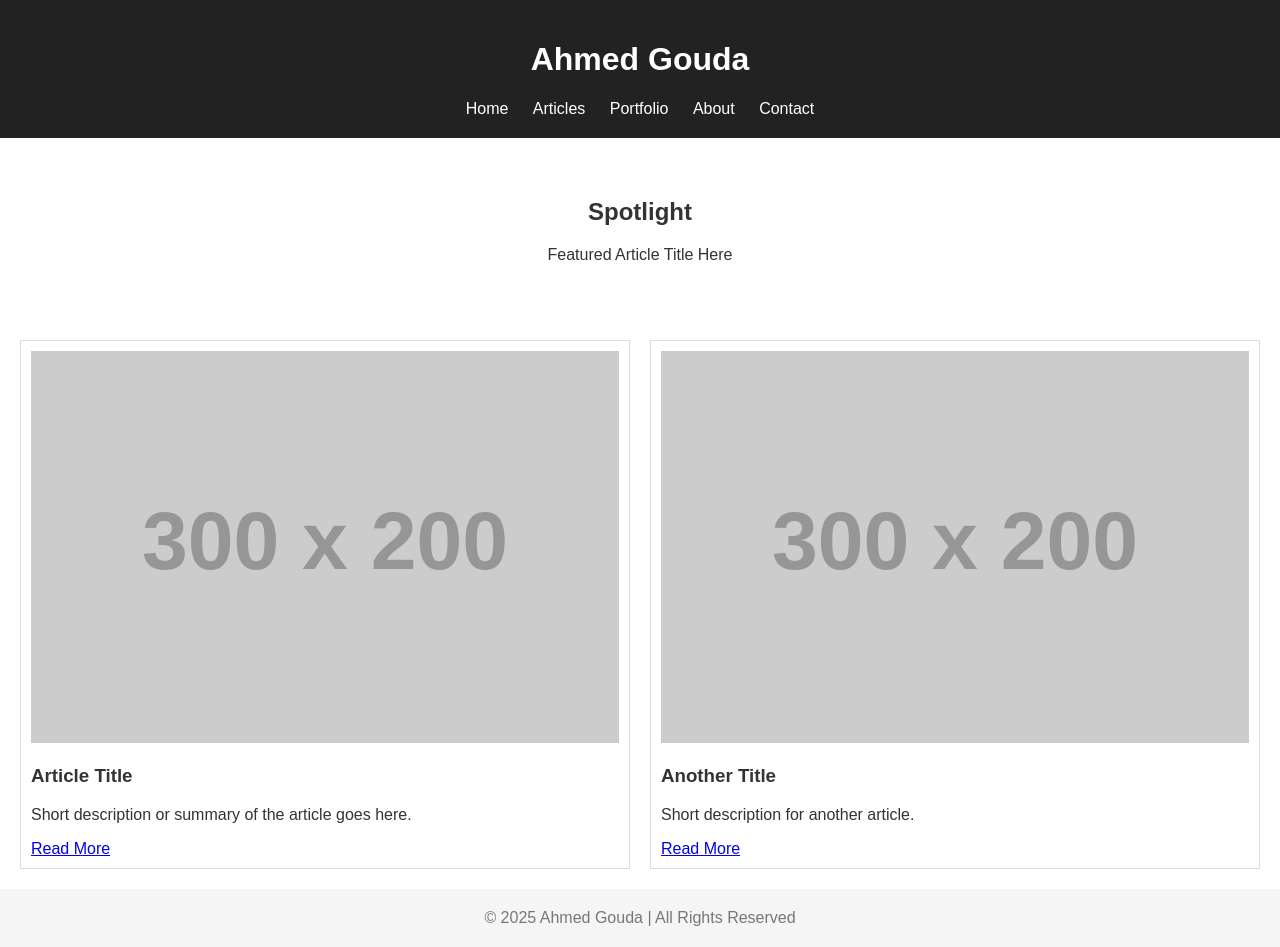
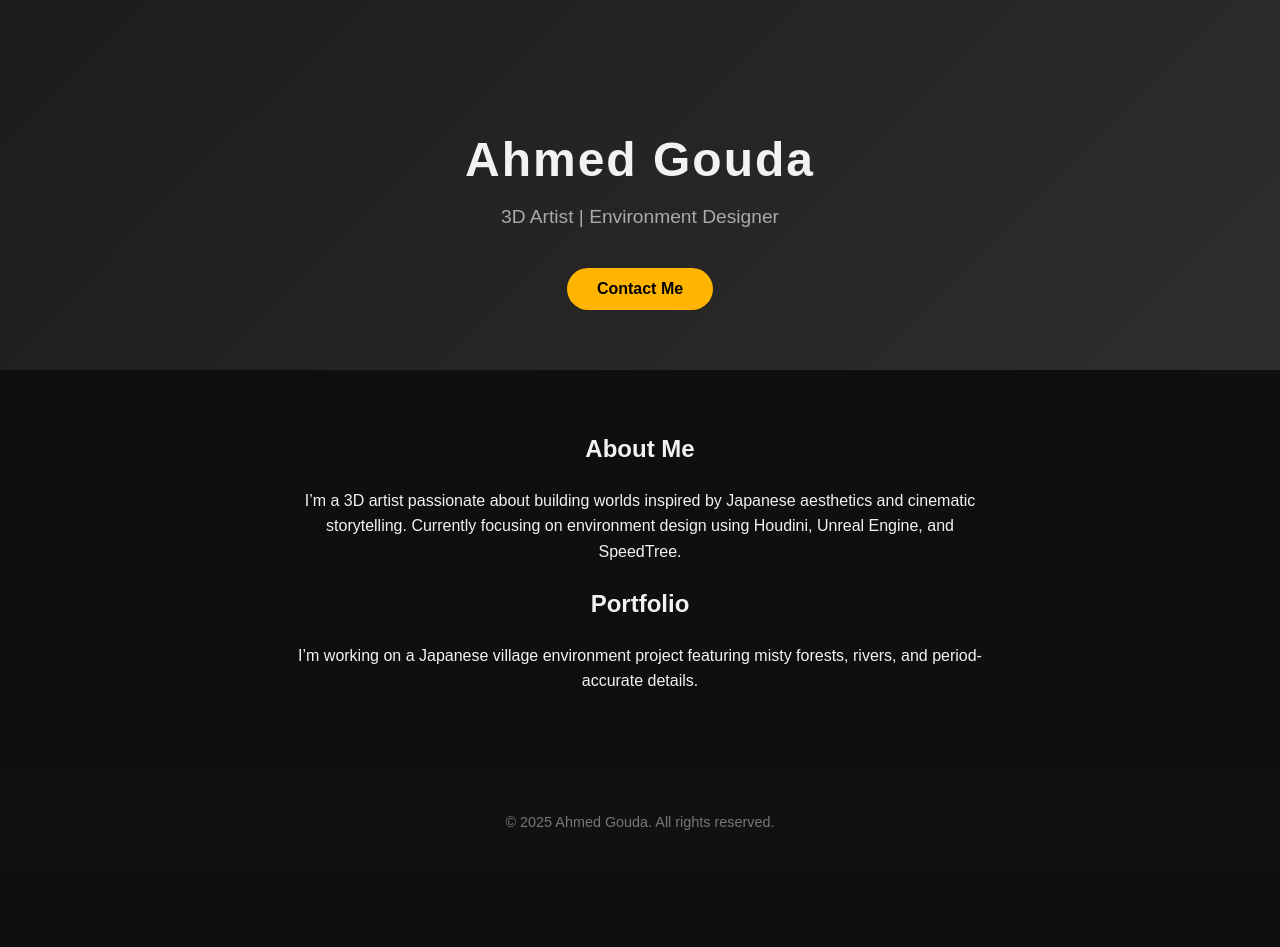
Before and after one commit to Agoudaxo/ahmedgouda.github.io, a plain HTML site: page index.html in a window 1280 px wide. After the commit the page ends 870 px from the top, so only its background shows below. Drawn offline with Linux system fonts and the light colour scheme; placeholder pictures from the web are drawn by us.

Commit message:
Update index.html

```diff
--- a/index.html
+++ b/index.html
@@ -3,86 +3,86 @@
 <head>
   <meta charset="UTF-8" />
   <meta name="viewport" content="width=device-width, initial-scale=1.0" />
-  <title>Ahmed Gouda | Games & 3D Artist</title>
+  <title>Ahmed Gouda | 3D Artist</title>
   <style>
     body {
       margin: 0;
-      font-family: Arial, sans-serif;
-      background-color: #fff;
-      color: #333;
-    }
-    header {
-      background-color: #222;
-      color: #fff;
-      padding: 20px;
+      font-family: "Poppins", sans-serif;
+      background-color: #0f0f0f;
+      color: #f2f2f2;
       text-align: center;
     }
-    nav {
-      margin-top: 10px;
+
+    header {
+      padding: 100px 20px 60px;
+      background: linear-gradient(135deg, #1c1c1c, #2e2e2e);
     }
-    nav a {
-      color: #fff;
-      margin: 0 10px;
+
+    h1 {
+      font-size: 3em;
+      margin-bottom: 10px;
+      letter-spacing: 2px;
+    }
+
+    p.subtitle {
+      font-size: 1.2em;
+      color: #aaa;
+    }
+
+    section {
+      max-width: 700px;
+      margin: 60px auto;
+      padding: 0 20px;
+      line-height: 1.6;
+    }
+
+    a.button {
+      display: inline-block;
+      margin-top: 20px;
+      padding: 12px 30px;
+      border-radius: 30px;
+      background: #ffb400;
+      color: #000;
+      font-weight: bold;
       text-decoration: none;
+      transition: 0.3s;
     }
-    .featured {
+
+    a.button:hover {
+      background: #ffc940;
+    }
+
+    footer {
       padding: 40px;
-      text-align: center;
-    }
-    .articles {
-      display: grid;
-      grid-template-columns: repeat(auto-fit, minmax(250px, 1fr));
-      gap: 20px;
-      padding: 20px;
-    }
-    .article {
-      border: 1px solid #ddd;
-      padding: 10px;
-    }
-    .article img {
-      width: 100%;
-      height: auto;
-    }
-    footer {
-      background-color: #f5f5f5;
-      padding: 20px;
-      text-align: center;
+      font-size: 0.9em;
       color: #777;
+      background-color: #111;
+      margin-top: 80px;
     }
   </style>
 </head>
 <body>
   <header>
     <h1>Ahmed Gouda</h1>
-    <nav>
-      <a href="#">Home</a>
-      <a href="#">Articles</a>
-      <a href="#">Portfolio</a>
-      <a href="#">About</a>
-      <a href="#">Contact</a>
-    </nav>
+    <p class="subtitle">3D Artist | Environment Designer</p>
+    <a href="mailto:ahmed@example.com" class="button">Contact Me</a>
   </header>
-  <section class="featured">
-    <h2>Spotlight</h2>
-    <p>Featured Article Title Here</p>
+
+  <section>
+    <h2>About Me</h2>
+    <p>
+      I’m a 3D artist passionate about building worlds inspired by Japanese aesthetics and cinematic storytelling.
+      Currently focusing on environment design using Houdini, Unreal Engine, and SpeedTree.
+    </p>
+
+    <h2>Portfolio</h2>
+    <p>
+      I’m working on a Japanese village environment project featuring misty forests, rivers, and period-accurate details.
+    </p>
   </section>
-  <section class="articles">
-    <div class="article">
-      <img src="https://via.placeholder.com/300x200" alt="Article Image">
-      <h3>Article Title</h3>
-      <p>Short description or summary of the article goes here.</p>
-      <a href="#">Read More</a>
-    </div>
-    <div class="article">
-      <img src="https://via.placeholder.com/300x200" alt="Article Image">
-      <h3>Another Title</h3>
-      <p>Short description for another article.</p>
-      <a href="#">Read More</a>
-    </div>
-    <!-- تقدر تضيف مقالات أكتر -->
-  </section>
+
   <footer>
-    © 2025 Ahmed Gouda | All Rights Reserved
+    © 2025 Ahmed Gouda. All rights reserved.
   </footer>
 </body>
 </html>
```
